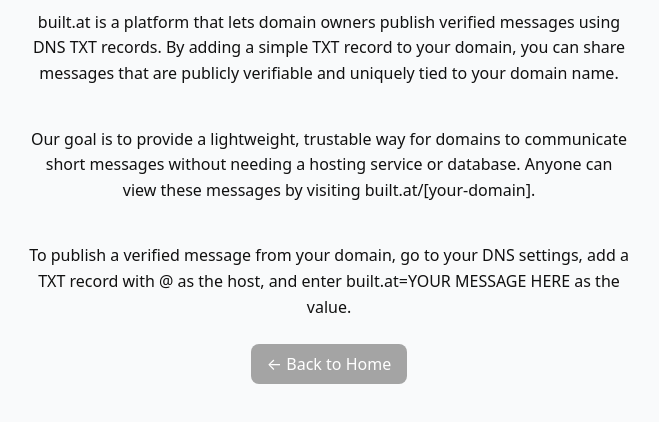
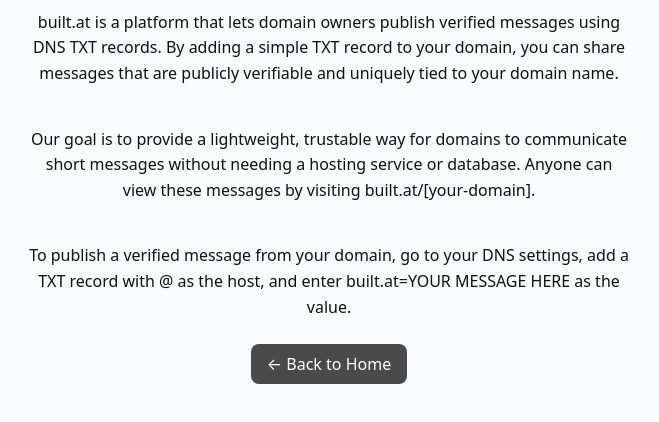
Before and after one commit to nathanpuls/built.at, a plain HTML site: page about.html in a window 1280 px wide. Shown: the part 136-558 px from the top of the page, without its empty margins (311-970 px from the left). Drawn offline with Linux system fonts and the light colour scheme.

Commit message:
Update about.html

```diff
--- a/about.html
+++ b/about.html
@@ -34,7 +34,7 @@
       padding: 0.55rem 1rem;
       font-size: 1rem;
       border-radius: 0.5rem;
-      background-color: #a4a4a4;
+      background-color: #4a4a4a;
       color: white;
       text-decoration: none;
       cursor: pointer;
```
